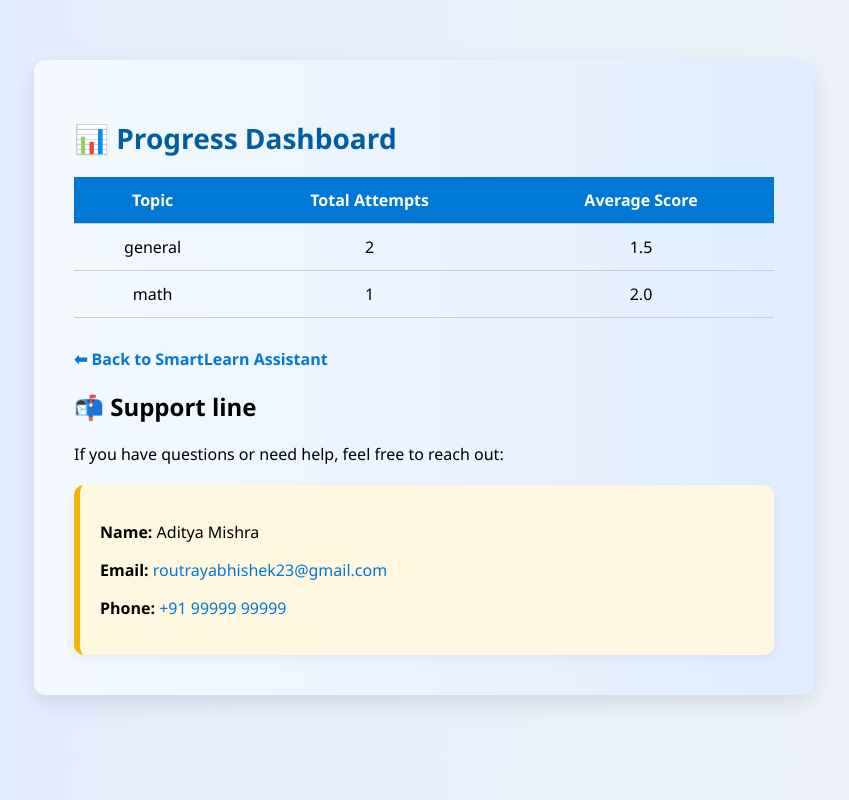
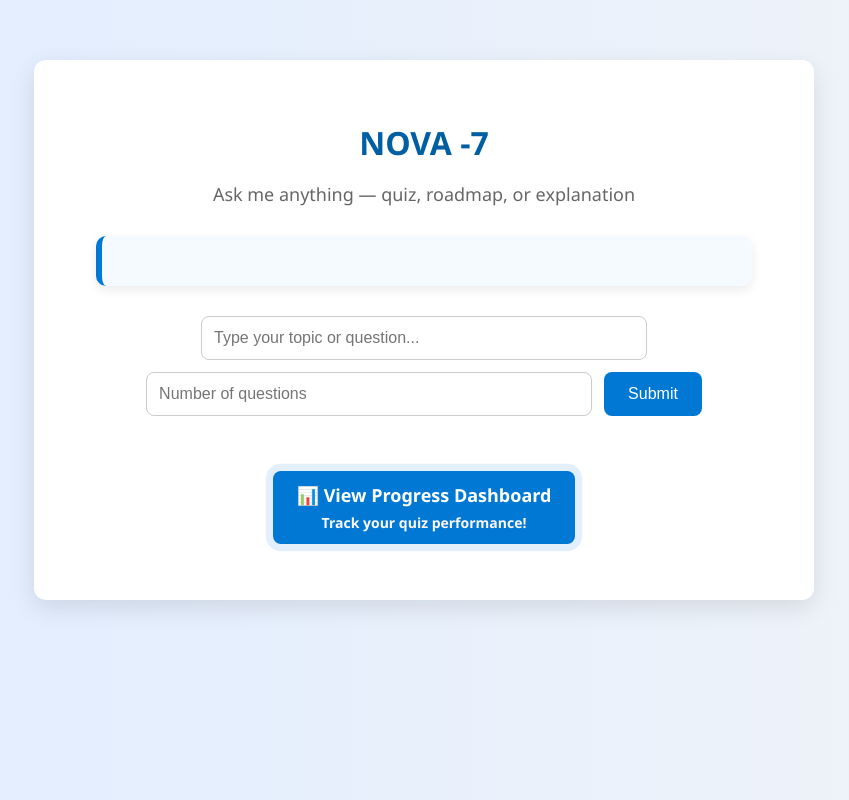
Before and after one commit to dynamowalker9-del/prototype-ml-method-2, a Flask app: page /dashboard in a window 1280 px wide. Shown: the whole page, without its empty margins (216-1065 px from the left). Run offline with Flask 3, Linux system fonts and the light colour scheme; data comes from the database, SQL or seed files in the repository.

Commit message:
Revamp dashboard to SmartLearn Assistant with quiz feature
Updated the title and content of the dashboard page to reflect the new branding and functionality. Removed the progress dashboard section and added a quiz and roadmap feature.

```diff
--- a/templates/dashboard.html
+++ b/templates/dashboard.html
@@ -2,91 +2,82 @@
 <html lang="en">
 <head>
   <meta charset="UTF-8">
-  <title>SmartLearn Progress Dashboard</title>
+  <title>SmartLearn Assistant</title>
   <link rel="stylesheet" href="{{ url_for('static', filename='style.css') }}">
-  <style>
-    .dashboard-container {
-      max-width: 700px;
-      margin: 60px auto;
-      padding: 40px;
-      background: linear-gradient(to right, #f4faff, #e0ecff);
-      border-radius: 12px;
-      box-shadow: 0 8px 24px rgba(0,0,0,0.1);
-      animation: fadeIn 0.8s ease;
-    }
-
-    h1 {
-      color: #005fa3;
-      font-size: 28px;
-      margin-bottom: 20px;
-    }
-
-    table {
-      width: 100%;
-      border-collapse: collapse;
-      margin-top: 20px;
-    }
-
-    th, td {
-      padding: 12px;
-      border-bottom: 1px solid #ccc;
-      text-align: center;
-    }
-
-    th {
-      background-color: #0078d4;
-      color: white;
-    }
-
-    tr:hover {
-      background-color: #f0f8ff;
-      transition: background-color 0.3s ease;
-    }
-
-    @keyframes fadeIn {
-      from { opacity: 0; transform: translateY(20px); }
-      to { opacity: 1; transform: translateY(0); }
-    }
-
-    .back-link {
-      margin-top: 30px;
-      display: inline-block;
-      color: #0078d4;
-      text-decoration: none;
-      font-weight: bold;
-    }
-
-    .back-link:hover {
-      text-decoration: underline;
-    }
-  </style>
 </head>
 <body>
-  <div class="dashboard-container">
-    <h1>📊 Progress Dashboard</h1>
-    <table>
-      <tr>
-        <th>Topic</th>
-        <th>Total Attempts</th>
-        <th>Average Score</th>
-      </tr>
-      {% for row in data %}
-      <tr>
-        <td>{{ row.topic }}</td>
-        <td>{{ row.attempts }}</td>
-        <td>{{ row.avg_score }}</td>
-      </tr>
-      {% endfor %}
-    </table>
-    <a href="/" class="back-link">⬅ Back to SmartLearn Assistant</a>
-    <h2>📬 Support line</h2>
-<p>If you have questions or need help, feel free to reach out:</p>
+  <div class="container">
+    <h1>NOVA -7</h1>
+    <p class="subtitle">Ask me anything — quiz, roadmap, or explanation</p>
+    <div id="result" class="result-box"></div>
+    <button id="submitQuiz" style="display:none;">Submit Quiz</button>
+    <form id="queryForm">
+      <input type="text" id="userInput" placeholder="Type your topic or question..." required>
+      <input type="number" id="questionCount" placeholder="Number of questions" min="1" max="10">
+      <button type="submit">Submit</button>
+    </form>
+    <p><a href="/dashboard" class="dashboard-button">📊 View Progress Dashboard</a></p>
+  </div>
 
-  <div class="contact-box">
-  <p><strong>Name:</strong> Aditya Mishra</p>
-  <p><strong>Email:</strong> <a href="mailto:routrayabhishek23@gmail.com">routrayabhishek23@gmail.com</a></p>
-  <p><strong>Phone:</strong> <a href="tel:+91 99999 99999">+91 99999 99999</a></p>
-</div>
-</div>
+  <script>
+    document.getElementById("queryForm").onsubmit = async function(e) {
+      e.preventDefault();
+      const text = document.getElementById("userInput").value;
+      const count = parseInt(document.getElementById("questionCount").value) || 2;
+
+      const res = await fetch("/predict", {
+        method: "POST",
+        headers: {"Content-Type": "application/json"},
+        body: JSON.stringify({text, count})
+      });
+
+      const data = await res.json();
+      let output = `<strong>SmartLearn understood your intent:</strong><br>${data.intent.charAt(0).toUpperCase() + data.intent.slice(1)}`;
+      if (data.intent === "quiz" && data.quiz) {
+        output += `<br><br><strong>Topic:</strong> ${data.topic}<br><strong>Here's your quiz:</strong><ul>`;
+        data.quiz.forEach((q, i) => {
+          output += `<li><strong>Q${i + 1}:</strong> ${q.question}<br>`;
+          q.options.forEach(opt => {
+            output += `<input type="radio" name="q${i}" value="${opt}"> ${opt}<br>`;
+          });
+          output += `</li><br>`;
+        });
+        output += `</ul>`;
+        document.getElementById("submitQuiz").style.display = "inline-block";
+        window.currentQuiz = data.quiz;
+        window.currentQuizTopic = data.topic;
+      }
+
+      if (data.intent === "roadmap" && data.roadmap) {
+        output += `<br><br><strong>Your learning roadmap:</strong><ol>`;
+        data.roadmap.forEach(step => {
+          output += `<li>${step}</li>`;
+        });
+        output += `</ol>`;
+      }
+
+      document.getElementById("result").innerHTML = output;
+    };
+    document.getElementById("submitQuiz").onclick = function() {
+      let score = 0;
+      window.currentQuiz.forEach((q, i) => {
+        const selected = document.querySelector(`input[name="q${i}"]:checked`);
+        if (selected && selected.value === q.answer) score++;
+      });
+
+      document.getElementById("result").innerHTML += `<br><strong>Your score:</strong> ${score}/${window.currentQuiz.length}`;
+      document.getElementById("submitQuiz").style.display = "none";
+
+      fetch("/log_progress", {
+        method: "POST",
+        headers: {"Content-Type": "application/json"},
+        body: JSON.stringify({
+          user: "Aditya",
+          topic: window.currentQuizTopic || "unknown",
+          score: score
+        })
+      });
+    };
+  </script>
 </body>
 </html>
```
